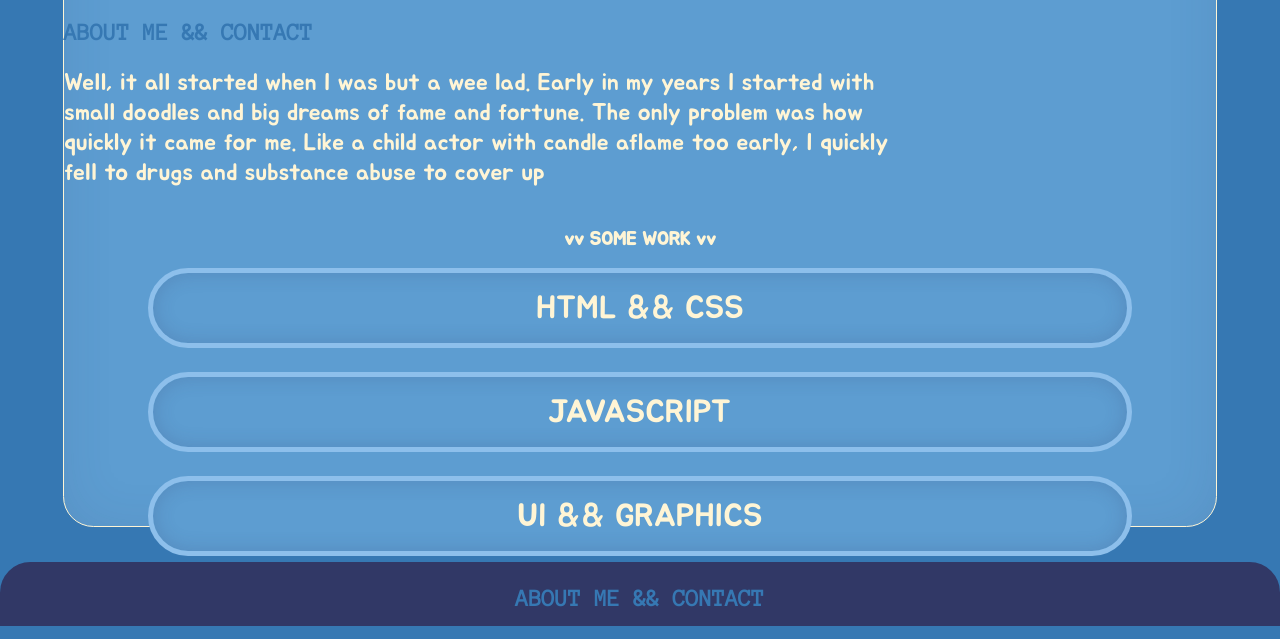
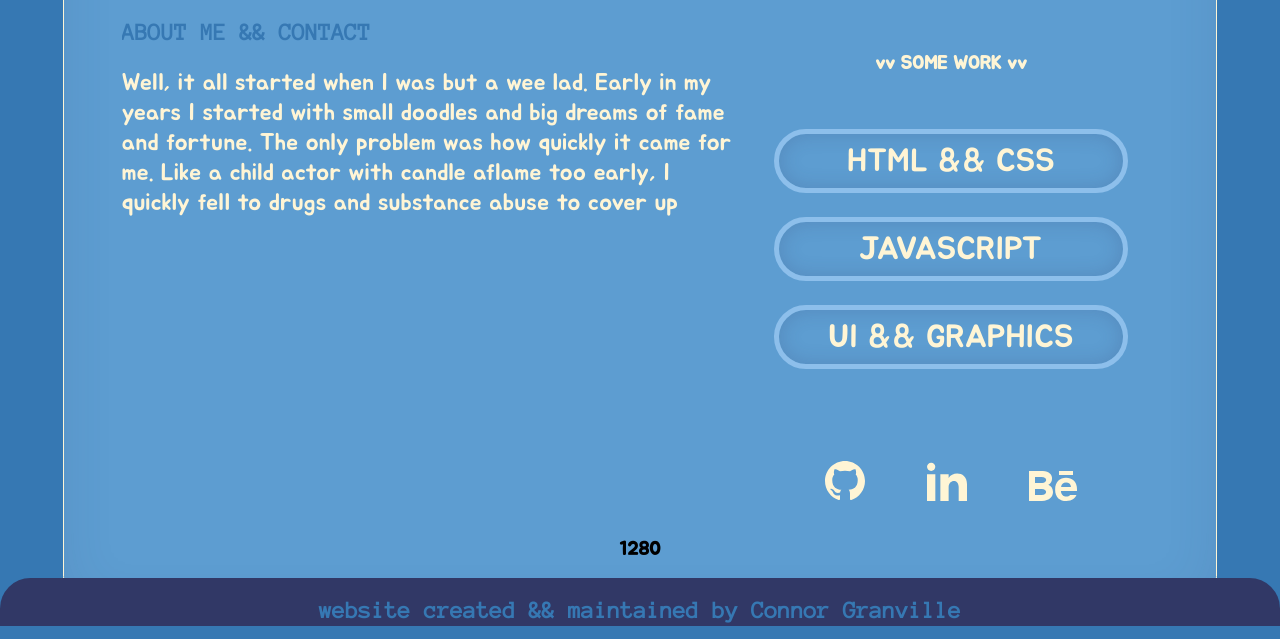
Before and after one commit to connorgranville/portfolioSite, a plain HTML site: page index.html in a window 1280 px wide. Shown: the part 174-813 px from the top of the page. Drawn offline with Linux system fonts and the light colour scheme.

Commit message:
added minor css & JS

```diff
--- a/index.html
+++ b/index.html
@@ -16,13 +16,14 @@
             <h1>CONNOR GRANVILLE</h1>
             <hr>
         </div>
+        <content>
             <div class="about-me desktop">
                 <h2 id="about-me">ABOUT ME && CONTACT</h2>
                 <p id="about-me-p">
                     Well, it all started when I was but a wee lad. Early in my years I started with small doodles and big dreams of fame and fortune. The only problem was how quickly it came for me. Like a child actor with candle aflame too early, I quickly fell to drugs and substance abuse to cover up
                 </p>
             </div>
-        </div>
+            <div class="cont-buttons-and-links">
                 <div class="buttons-and-links">
                     <h3>vv  SOME WORK   vv</h3>
                     <div class="work-buttons">
@@ -30,8 +31,8 @@
                         <button id="javascript">JAVASCRIPT</button>
                         <button id="ui_graphic">UI && GRAPHICS</button>
                     </div>
-            <br>
-            <div class="socials">
+                    <br id="buttons-break">
+                    <div class="social-links">
                         <ul>
                             <li id="github">
                                 <svg xmlns="http://www.w3.org/2000/svg" viewBox="0 0 24 24"><path d="M12 0c-6.626 0-12 5.373-12 12 0 5.302 3.438 9.8 8.207 11.387.599.111.793-.261.793-.577v-2.234c-3.338.726-4.033-1.416-4.033-1.416-.546-1.387-1.333-1.756-1.333-1.756-1.089-.745.083-.729.083-.729 1.205.084 1.839 1.237 1.839 1.237 1.07 1.834 2.807 1.304 3.492.997.107-.775.418-1.305.762-1.604-2.665-.305-5.467-1.334-5.467-5.931 0-1.311.469-2.381 1.236-3.221-.124-.303-.535-1.524.117-3.176 0 0 1.008-.322 3.301 1.23.957-.266 1.983-.399 3.003-.404 1.02.005 2.047.138 3.006.404 2.291-1.552 3.297-1.23 3.297-1.23.653 1.653.242 2.874.118 3.176.77.84 1.235 1.911 1.235 3.221 0 4.609-2.807 5.624-5.479 5.921.43.372.823 1.102.823 2.222v3.293c0 .319.192.694.801.576 4.765-1.589 8.199-6.086 8.199-11.386 0-6.627-5.373-12-12-12z"/></svg>
@@ -45,11 +46,13 @@
                         </ul>
                     </div>
                 </div>
-
+            </div>
+        </content>
     </main>
+    <h3 id="width"></h3>
     <footer id="footer">
         <div class="about-me mobile">
-            <h2 id="about-me-mobile"></h2>
+            <h2 id="footer-title"></h2>
             <p id="about-me-p">
                 Well, it all started when I was but a wee lad. Early in my years I started with small doodles and big dreams of fame and fortune. The only problem was how quickly it came for me. Like a child actor with candle aflame too early, I quickly fell to drugs and substance abuse to cover up
             </p>
--- a/main.js
+++ b/main.js
@@ -1,17 +1,35 @@
-let aboutMe = document.getElementById("about-me-mobile");
+let footerTitle = document.getElementById("footer-title");
 let aboutMeText = "ABOUT ME && CONTACT";
+let footerText = "website created && maintained by Connor Granville";
 let footer = document.getElementById("footer");
+let widthText = document.getElementById("width");
 
-aboutMe.innerHTML = aboutMeText;
-aboutMe.addEventListener("click", expand);
+const expand = () => {
+    footer.classList.toggle("expand");
+}
 
-function expand() {
-    footer.classList.toggle("expand");
+const resize = () => {
+    widthText.innerHTML = window.innerWidth;
 
-    //doesn't work yet -- changes text
-    if(aboutMe.innerHTML === aboutMeText) {
-        aboutMe.innerHTML = "VV CLOSE ME VV";
+    if (window.innerWidth > 550) {
+        footerTitle.removeEventListener("click", expand);
     } else {
-        aboutMe.innerHTML = aboutMeText;
+        footerTitle.addEventListener("click", expand);
     }
-}
+
+    if (window.innerWidth > 550) {
+        footerTitle.innerHTML = footerText;
+    } else {
+        footerTitle.innerHTML = aboutMeText;
+    }
+};
+
+if (window.innerWidth > 550) {
+    footerTitle.innerHTML = footerText;
+} else {
+    footerTitle.innerHTML = aboutMeText;
+};
+
+widthText.innerHTML = window.innerWidth;
+footerTitle.addEventListener("click", expand);
+window.addEventListener("resize", resize);
--- a/style.css
+++ b/style.css
@@ -74,6 +74,18 @@ header img {
     width: 70%;
 }
 
+content {
+    width: 100%;
+    height: 100%;
+    overflow: hidden;
+}
+
+.cont-buttons-and-links {
+    width: 90%;
+    height: 100%;
+    margin: 0 auto;
+}
+
 .buttons-and-links {
     display: flex;
     flex-direction: column;
@@ -93,13 +105,13 @@ header img {
 }
 
 .work-buttons button {
-    width: 90%;
-    height: 5rem;
+    width: 100%;
+    height: clamp(1rem, 20vw, 20rem);
     background: var(--mid-blue);
     box-shadow: inset 0px 0px 20px rgba(56, 62, 104, 0.2);
     border: 5px solid var(--light-blue);
-    border-radius: 50px;
-    font-size: 2rem;
+    border-radius: 10vw;
+    font-size: 7.5vw;
     /* identical to box height */
     line-height: 40px;
     font-family: 'Jua', sans-serif;
@@ -117,11 +129,11 @@ header img {
     box-shadow: inset 0px 0px 20px rgba(56, 62, 104, 0.2);
 }
 
-.socials {
+.social-links {
     width: 80%;
 }
 
-.socials ul {
+.social-links ul {
     display: flex;
     flex-direction: row;
     justify-content: space-around;
@@ -131,8 +143,8 @@ header img {
     list-style: none;
 }
 
-.socials ul li{
-    --logo-height: 3rem;
+.social-links ul li{
+    --logo-height: 5vw;
     height: var(--logo-height);
     width: var(--logo-height);
 }
@@ -155,7 +167,7 @@ footer {
     bottom: 0;
     left: 50%;
     width: 100%;
-    height: 4rem;
+    height: 6vh;
     transform: translate(-50%, 0%);
     display: flex;
     flex-direction: column;
@@ -163,6 +175,10 @@ footer {
     background-color: var(--purple);
     border-radius: 1.9rem 1.9rem 0 0;
     transition: height 250ms ease-out;
+}
+
+#footer-title {
+    margin: 1.5vh;
 }
 
 .expand {
@@ -184,25 +200,83 @@ footer {
     color: var(--dark-blue);
 }
 
-.about-me p {
+#about-me-p {
     color: var(--light-yellow);
     font-family: 'Jua', monospace;
     font-size: 1.5rem;
     width: 75%;
 }
 
-.about-me h2:hover {
-    color: var(--mid-blue);
-}
-
 .desktop {
     display: none;
 }
 
-@media only screen and (min-width: 490px) {
+/* phone and device screens */
+@media only screen and (max-width: 550px) {
+    .social-links ul li {
+        --logo-height: 10vw;
+    }
+
+    .about-me h2:hover {
+        color: var(--mid-blue);
+    }
+}
+
+/* ~1080p screens */
+@media only screen and (min-width: 550px) {
+    body {
+        height: 100vh;
+    }
+
+    main {
+        height: 95vh;
+    }
+
     .desktop {
         display: inline;
     }
 
+    content {
+        display: grid;
+        grid-template-columns: 3fr 2fr;
+        width: 90%;
+    }
+
+    #about-me-p {
+        width: 100%;
+    }
+
+    .cont-buttons-and-links {
+        height: 90%;
+    }
+
+    .work-buttons button {
+        height: clamp(4rem, 5vw, 5rem);
+        font-size: clamp(1rem, 3vw, 2rem);
+    }
+
+    .social-links ul li{
+        --logo-height: 2.5rem;
+    }
+
+    #footer-title {
+        margin: 2vh;
+    }
+
+    #about-me-p {
+        display: hidden;
+    }
 
 }
+
+/* ~4k screens */
+@media only screen and (min-width: 1921px) {
+    .work-buttons button {
+        height: clamp(1rem, 9vw, 12rem);
+    }
+}
+
+#width {
+    position: absolute;
+    bottom: 3rem;
+}
```
Lines whose indentation alone changed are shown as unchanged.
